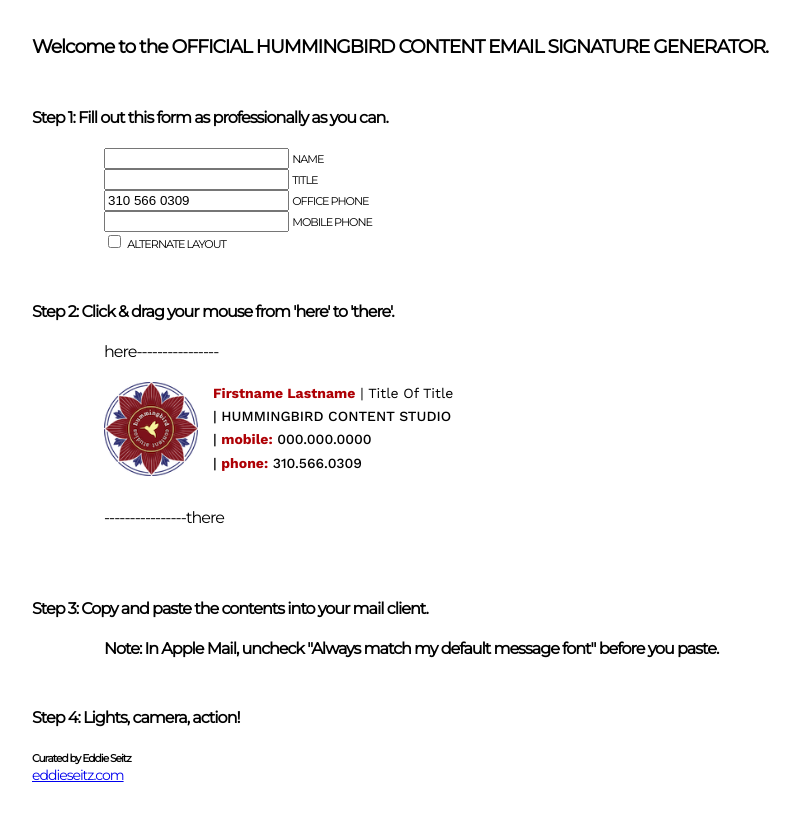
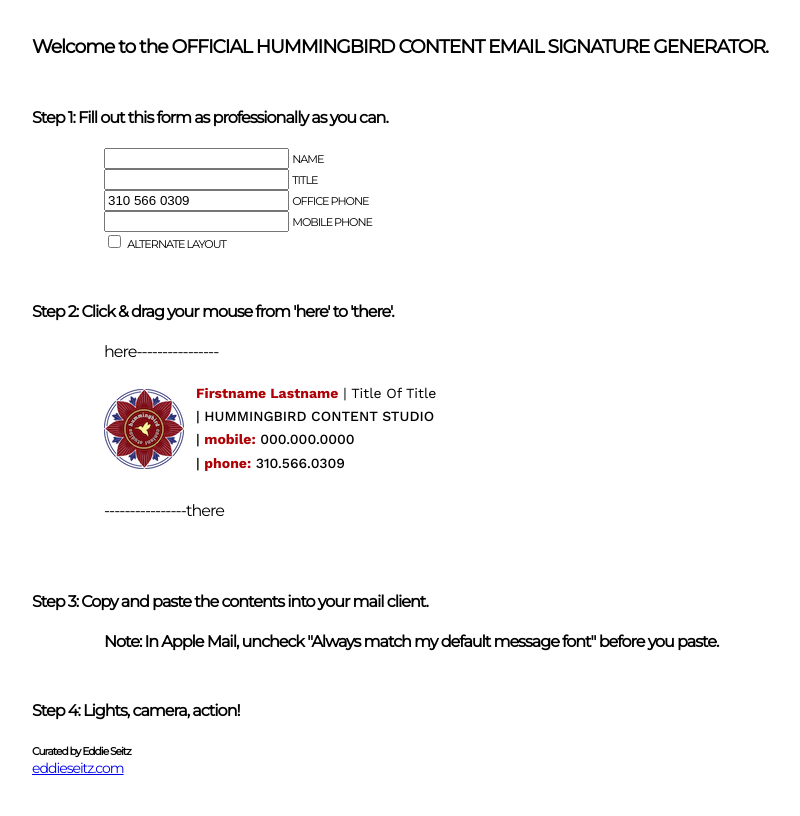
Before and after one commit to hummingbirdcontent/email_v1, a plain HTML site: page index.html in a window 1280 px wide. Shown: the whole page, without its empty margins (0-800 px from the left). Drawn offline with nearby package versions, Linux system fonts and the light colour scheme; a web font is replaced by a local one.

Commit message:
update sizing

```diff
--- a/sig.html
+++ b/sig.html
@@ -1,9 +1,9 @@
 <div class="desktop" name="sig-container">
     <div style=" overflow:hidden; padding-top: 1.5em; min-width: 240px; font-family: 'Work Sans', sans-serif; font-size: 14px;">
-        <a href="http://hummingbirdcontent.com" target="_blank" style="float: left;">
-            <img src="./hummingbird_114.png" alt="logo" nosend="1" style=" margin-bottom: 10px; width: 94px; height: 94px; " width="94" height="94">
+        <a href="http://hummingbirdcontent.com" target="_blank" style="float: left; padding-top: 7px;">
+            <img src="./hummingbird_80.png" alt="logo" nosend="1" style=" margin-bottom: 10px; width: 80px; height: 80px; " width="80" height="80">
         </a>
-        <div style="float: left; padding-left: 15px;">
+        <div style="float: left; padding-left: 12px;">
             <div class="name" style="display:inline-block; text-transform:capitalize; color:rgb(174, 0, 5); line-height: 1.65; font-weight: bold;"><%= name %></div> | <div style="display: inline-block; color: black; text-transform: capitalize;"><%= title %></div>
             <div class="info" style=" color:#a3a3a3; line-height: 1.65;">
                 <div style="color: black; font-weight: 500;">| HUMMINGBIRD CONTENT STUDIO</div>
@@ -18,10 +18,10 @@
 <!--Mobile version-->
 <div class="mobile" name="sig-container">
     <div style=" overflow:hidden; padding-top: 1.5em; min-width: 240px; font-family: 'Work Sans', sans-serif; font-size: 12px; max-width: 100%;">
-        <a href="http://hummingbirdcontent.com" target="_blank" style="float: left; display: inline-block; max-width: 28%;">
-            <img src="./hummingbird_114.png" alt="logo" nosend="1" style="margin-bottom: 10px; width: 90px; height: 90px;" width="94" height="94">
+        <a href="http://hummingbirdcontent.com" target="_blank" style="float: left; display: inline-block; max-width: 28%; padding-top: 7px;">
+            <img src="./hummingbird_80.png" alt="logo" nosend="1" style="margin-bottom: 10px; width: 80px; height: 80px;" width="80" height="80">
         </a>
-        <div style="float: left; margin-left: 15px; max-width: 72%; padding-top: 0.5em;">
+        <div style="float: left; margin-left: 12px; max-width: 72%; padding-top: 0.5em;">
             <div class="name" style="display:inline-block; text-transform:capitalize; color:rgb(174, 0, 5); line-height: 1.65; font-weight: bold;"><%= name %></div> | <div style="display: inline-block; color: black; text-transform: capitalize; font-weight: 500"><%= title %></div>
             <div class="info" style=" color:#a3a3a3; line-height: 1.65;">
                 <div style="color: black; font-weight: 500;">| HUMMINGBIRD CONTENT STUDIO</div>
```
Also changed, not shown: sig-alt.html (+2 -2 lines), hummingbird_80.png (added).
